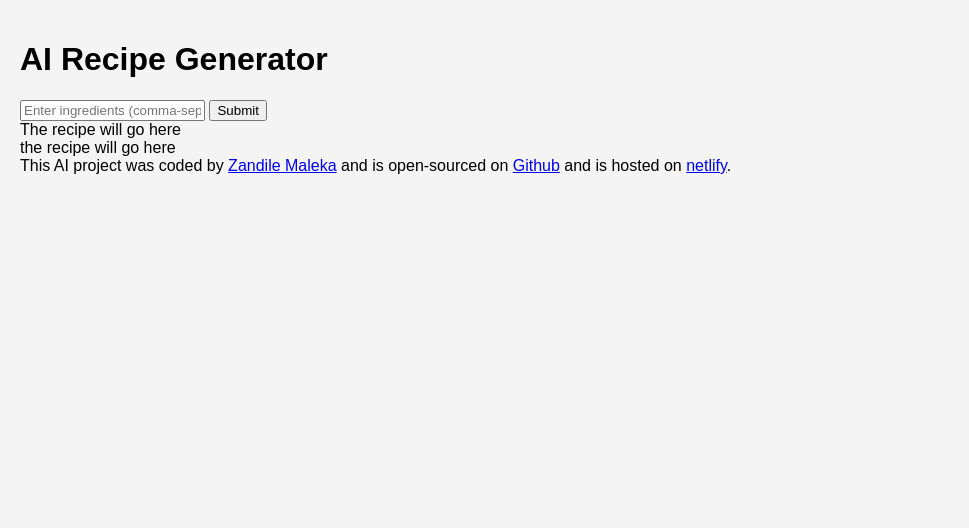
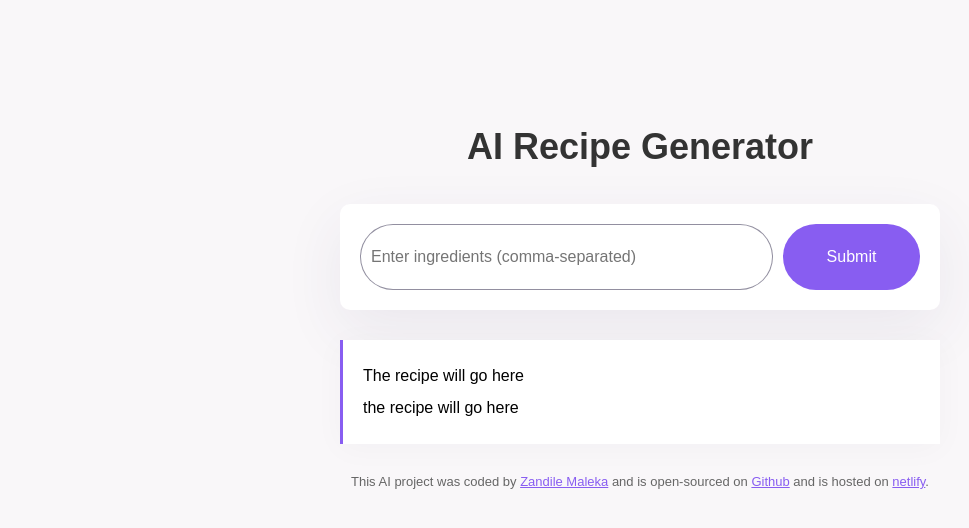
Before and after one commit to zandilemaleka/Recipe-generator, a plain HTML site: page index.html in a window 1280 px wide. Shown: the whole page, without its empty margins (0-969 px from the left). Drawn offline with Linux system fonts and the light colour scheme.

Commit message:
Added styling to the project

```diff
--- a/index.html
+++ b/index.html
@@ -7,16 +7,18 @@
     <title>AI Recipe Generator</title>
 </head>
 <body>
+    <div class="container">
     <header>
         <h1>AI Recipe Generator</h1>
 
     </header>
     <main>
         <form>
-            <input type="text" id="ingredients" name="ingredients" placeholder="Enter ingredients (comma-separated)" required>
-            <input type="submit" />
+            <input type="text" id="ingredients" name="ingredients" placeholder="Enter ingredients (comma-separated)" required
+            class="instructions">
+            <input type="submit" class="submission"/>
         </form>
-        <div>
+        <div class="recipe">
         The recipe will go here
         <br>
         the recipe will go here
@@ -27,6 +29,7 @@
       and is open-sourced on  <a href="https://github.com/zandilemaleka/Recipe-generator" target="_blank">Github</a>
       and is hosted on <a href="https://generating-recipes.netlify.app/" target="_blank">netlify</a>.
    </footer>
+   </div>
 </body>
 <script src="src/java.js"></script>
 </html>
--- a/src/style.css
+++ b/src/style.css
@@ -1,7 +1,69 @@
 body {
   font-family: Arial, sans-serif;
-  background-color: #f4f4f4;
-  margin: 0;
-  padding: 20px;
+  background-color: #f9f7f9
 
 }
+h1 {
+    font-weight: 800;
+    font-size: 36px;
+    line-height: 1.5;
+  color: #333;
+  text-align: center;
+}
+a {
+    color: #885df1;
+}
+.container {
+    max-width: 600px;
+    margin: 120px auto;
+
+}
+header {
+    text-align: center;
+    margin-bottom: 30px;
+}
+main {
+    margin-bottom: ;
+}
+form {
+padding: 20px;
+    background-color: #fff;
+    border-radius: 10px;
+    box-shadow: 0 20px 60px rgba(65, 50, 100, 0.08);
+    display: flex;
+    margin-bottom: 30px;
+}
+.instructions {
+    padding: 10px;
+    border: 1px solid rgba(39, 33, 66, 0.5);
+    width: 80%;
+    font-size: 16px;
+    border-radius: 50px;
+    line-height: 20px;
+    color:#272044;
+}
+.submission {
+    margin-left: 10px;
+    background: #885df1;
+    color: #fff;
+    border: none;
+    border-radius: 50px;
+    padding : 24px 24px;
+    font-size: 16px ;
+    width: 150px;
+
+}
+.recipe {
+    font-size: 16px;
+    background-color: #fff;
+    padding: 20px;
+    line-height: 2;
+    border-left: 3px solid #885df1;
+    box-shadow: 0 4px 30px 0px rgba(39, 33, 66, 0.03);
+}
+footer {
+    text-align: center;
+    margin-top: 30px;
+    font-size: 13px;
+    color: #666;
+}
```
